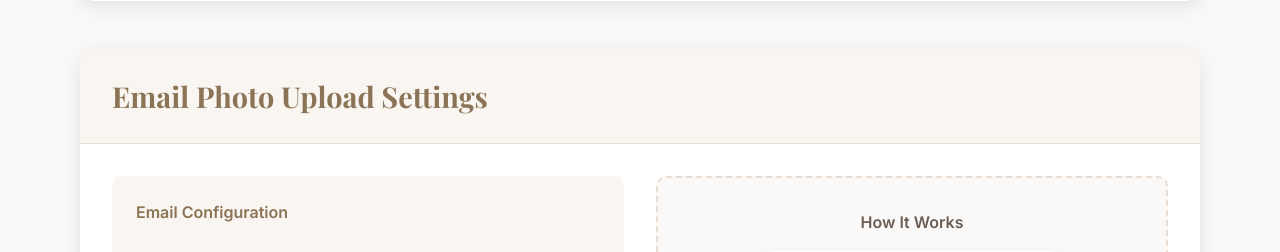
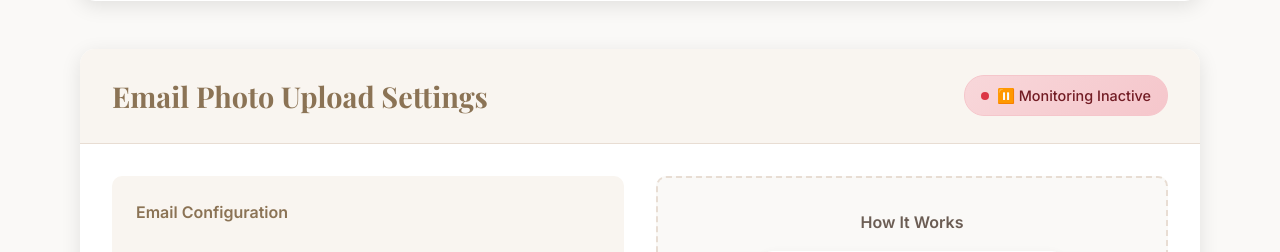
Before and after one commit to chartmann1590/VowVault, a Flask app: template templates/admin.html in a window 1280 px wide. Shown: the part 3614-3866 px from the top of the page. Run offline with Flask 3, Linux system fonts and the light colour scheme; the template is opened without the code that fills it, so the values that code supplies are empty; some libraries are stand-ins or nearby versions.

Commit message:
Add email monitoring status indicator to admin page
- Add visual status indicator showing monitoring active/inactive state
- Green pulsing dot and text for active monitoring
- Red static dot and text for inactive monitoring
- Real-time updates when email settings are changed
- Checks both 'enabled' checkbox and SMTP username
- Positioned in email settings section header
- Animated pulse effect for active monitoring status

```diff
--- a/templates/admin.html
+++ b/templates/admin.html
@@ -98,6 +98,74 @@
         font-family: 'Playfair Display', serif;
         font-size: 1.8rem;
         margin: 0;
+    }
+
+    .section-header {
+        display: flex;
+        justify-content: space-between;
+        align-items: center;
+    }
+
+    .monitoring-status {
+        display: flex;
+        align-items: center;
+    }
+
+    .status-indicator {
+        display: flex;
+        align-items: center;
+        gap: 0.5rem;
+        padding: 0.5rem 1rem;
+        border-radius: 20px;
+        font-size: 0.9rem;
+        font-weight: 500;
+        transition: all 0.3s ease;
+    }
+
+    .status-indicator.active {
+        background: linear-gradient(135deg, #d4edda 0%, #c3e6cb 100%);
+        color: #155724;
+        border: 1px solid #c3e6cb;
+    }
+
+    .status-indicator.inactive {
+        background: linear-gradient(135deg, #f8d7da 0%, #f5c6cb 100%);
+        color: #721c24;
+        border: 1px solid #f5c6cb;
+    }
+
+    .status-dot {
+        width: 8px;
+        height: 8px;
+        border-radius: 50%;
+        display: inline-block;
+        animation: pulse 2s infinite;
+    }
+
+    .status-indicator.active .status-dot {
+        background: #28a745;
+        box-shadow: 0 0 0 0 rgba(40, 167, 69, 0.7);
+    }
+
+    .status-indicator.inactive .status-dot {
+        background: #dc3545;
+        box-shadow: 0 0 0 0 rgba(220, 53, 69, 0.7);
+    }
+
+    @keyframes pulse {
+        0% {
+            box-shadow: 0 0 0 0 rgba(40, 167, 69, 0.7);
+        }
+        70% {
+            box-shadow: 0 0 0 10px rgba(40, 167, 69, 0);
+        }
+        100% {
+            box-shadow: 0 0 0 0 rgba(40, 167, 69, 0);
+        }
+    }
+
+    .status-indicator.inactive .status-dot {
+        animation: none;
     }
 
     .section-content {
@@ -907,6 +975,18 @@
     <div class="section-card">
         <div class="section-header">
             <h3>Email Photo Upload Settings</h3>
+            <div class="monitoring-status">
+                <div class="status-indicator {% if email_settings.get('enabled', False) and email_settings.get('smtp_username') %}active{% else %}inactive{% endif %}">
+                    <span class="status-dot"></span>
+                    <span class="status-text">
+                        {% if email_settings.get('enabled', False) and email_settings.get('smtp_username') %}
+                            📧 Monitoring Active
+                        {% else %}
+                            ⏸️ Monitoring Inactive
+                        {% endif %}
+                    </span>
+                </div>
+            </div>
         </div>
         <div class="section-content">
             <div class="qr-settings-grid">
@@ -1720,6 +1800,26 @@
         });
     }
 
+    // Update monitoring status indicator
+    function updateMonitoringStatus() {
+        const enabled = document.getElementById('email_enabled').checked;
+        const username = document.getElementById('email_smtp_username').value.trim();
+        const statusIndicator = document.querySelector('.status-indicator');
+        const statusText = statusIndicator.querySelector('.status-text');
+
+        if (enabled && username) {
+            statusIndicator.className = 'status-indicator active';
+            statusText.innerHTML = '📧 Monitoring Active';
+        } else {
+            statusIndicator.className = 'status-indicator inactive';
+            statusText.innerHTML = '⏸️ Monitoring Inactive';
+        }
+    }
+
+    // Add event listeners for email settings changes
+    document.getElementById('email_enabled').addEventListener('change', updateMonitoringStatus);
+    document.getElementById('email_smtp_username').addEventListener('input', updateMonitoringStatus);
+
     function generatePDF() {
         const urlParams = new URLSearchParams(window.location.search);
         const key = urlParams.get('key');
```
